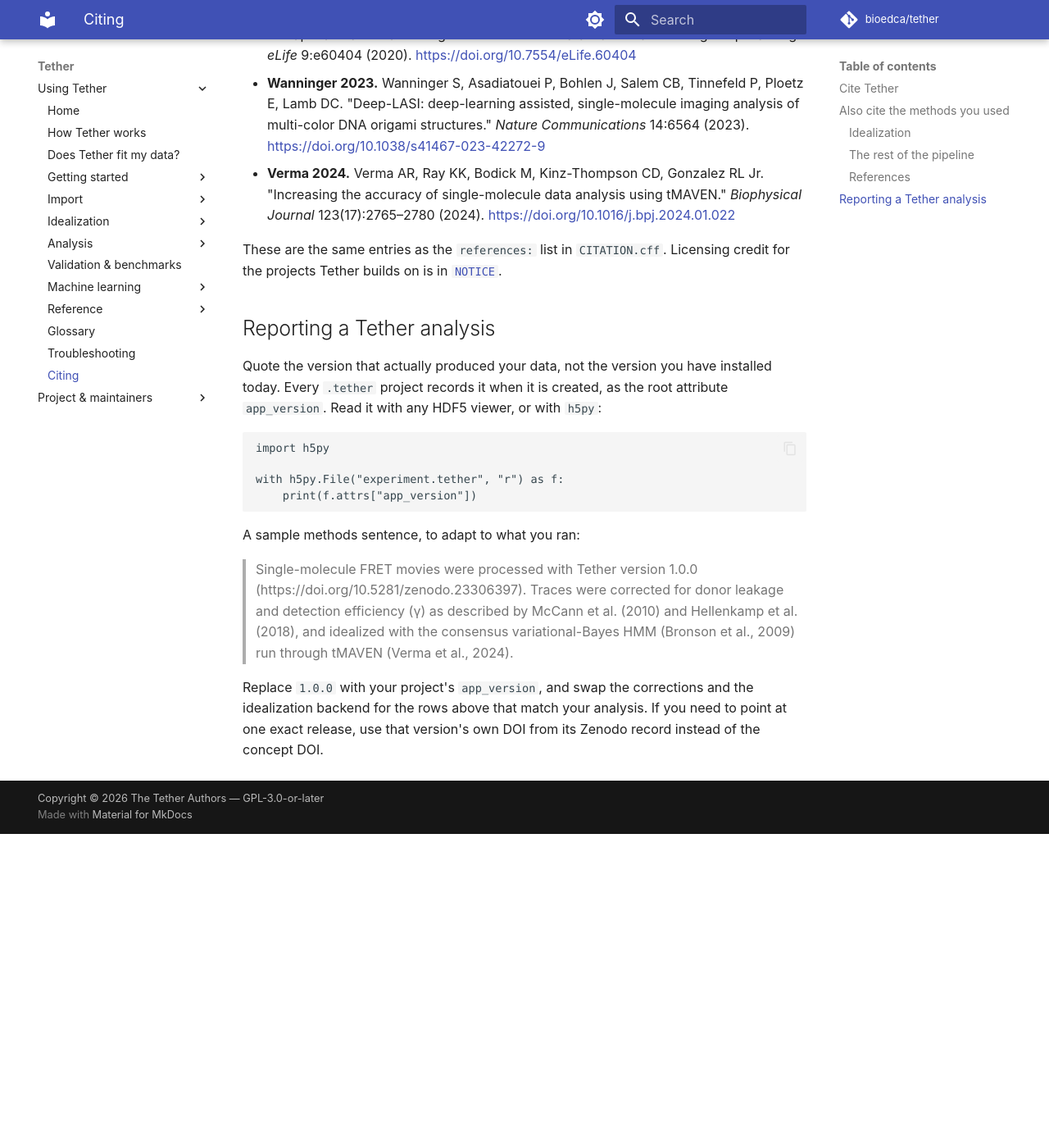
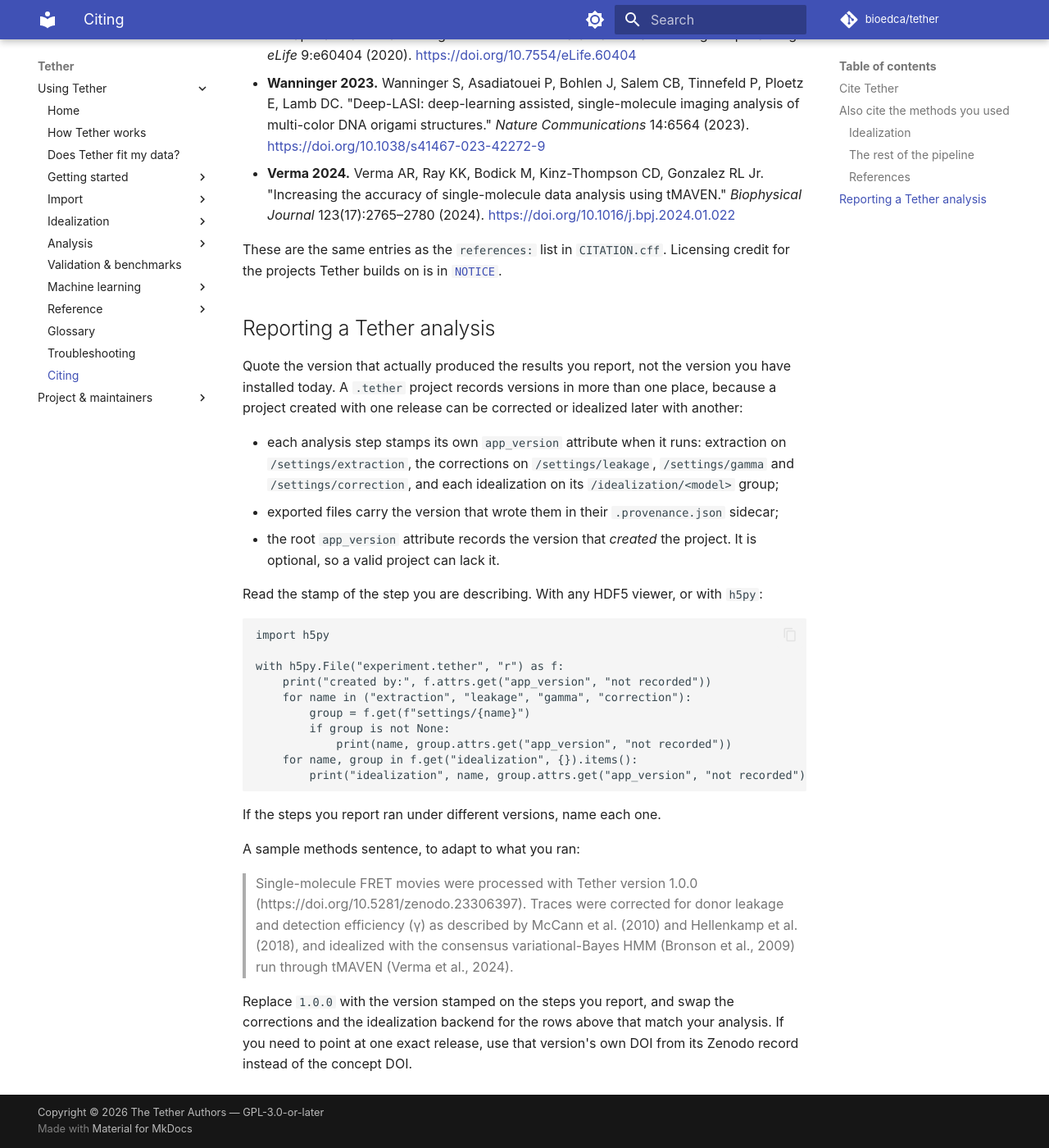
Before and after one commit to bioedca/tether, an MkDocs documentation site: the page built from docs/citing.md, in a window 1280 px wide and 1400 px high, scrolled down 2380 px. Shown: the whole window at 82% size. Built offline with MkDocs 1.6.1 and Material for MkDocs 9.7.7, drawn with Linux system fonts in a browser that asks for light colours; comment, search, counter and statistics services are not loaded; the version menu is left out; before the commit the page ends 3397 px from its top, so only the background shows below that.

Commit message:
docs(citing): point the reporting recipe at the per-step version stamps (#162)
The root app_version is optional (create_project(stamp_app_version=False))
and records the creating release only; corrections and idealization stamp
their own app_version. Read them with attrs.get so a valid store without a
stamp does not raise.

````diff
--- a/docs/citing.md
+++ b/docs/citing.md
@@ -91,16 +91,33 @@ the projects Tether builds on is in
 
 ## Reporting a Tether analysis
 
-Quote the version that actually produced your data, not the version you have installed
-today. Every `.tether` project records it when it is created, as the root attribute
-`app_version`. Read it with any HDF5 viewer, or with `h5py`:
+Quote the version that actually produced the results you report, not the version you have
+installed today. A `.tether` project records versions in more than one place, because a
+project created with one release can be corrected or idealized later with another:
+
+- each analysis step stamps its own `app_version` attribute when it runs: extraction on
+  `/settings/extraction`, the corrections on `/settings/leakage`, `/settings/gamma` and
+  `/settings/correction`, and each idealization on its `/idealization/<model>` group;
+- exported files carry the version that wrote them in their `.provenance.json` sidecar;
+- the root `app_version` attribute records the version that *created* the project. It is
+  optional, so a valid project can lack it.
+
+Read the stamp of the step you are describing. With any HDF5 viewer, or with `h5py`:
 
 ```python
 import h5py
 
 with h5py.File("experiment.tether", "r") as f:
-    print(f.attrs["app_version"])
+    print("created by:", f.attrs.get("app_version", "not recorded"))
+    for name in ("extraction", "leakage", "gamma", "correction"):
+        group = f.get(f"settings/{name}")
+        if group is not None:
+            print(name, group.attrs.get("app_version", "not recorded"))
+    for name, group in f.get("idealization", {}).items():
+        print("idealization", name, group.attrs.get("app_version", "not recorded"))
 ```
+
+If the steps you report ran under different versions, name each one.
 
 A sample methods sentence, to adapt to what you ran:
 
@@ -110,7 +127,7 @@ A sample methods sentence, to adapt to what you ran:
 > (2018), and idealized with the consensus variational-Bayes HMM (Bronson et al., 2009)
 > run through tMAVEN (Verma et al., 2024).
 
-Replace `1.0.0` with your project's `app_version`, and swap the corrections and the
-idealization backend for the rows above that match your analysis. If you need to point at
-one exact release, use that version's own DOI from its Zenodo record instead of the concept
-DOI.
+Replace `1.0.0` with the version stamped on the steps you report, and swap the corrections
+and the idealization backend for the rows above that match your analysis. If you need to
+point at one exact release, use that version's own DOI from its Zenodo record instead of
+the concept DOI.
````
